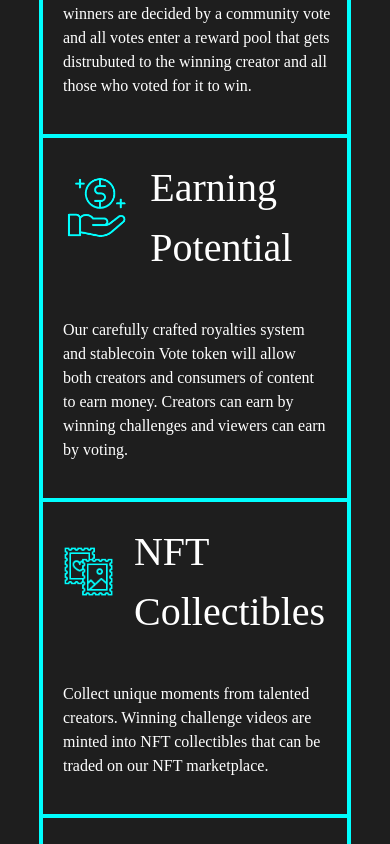
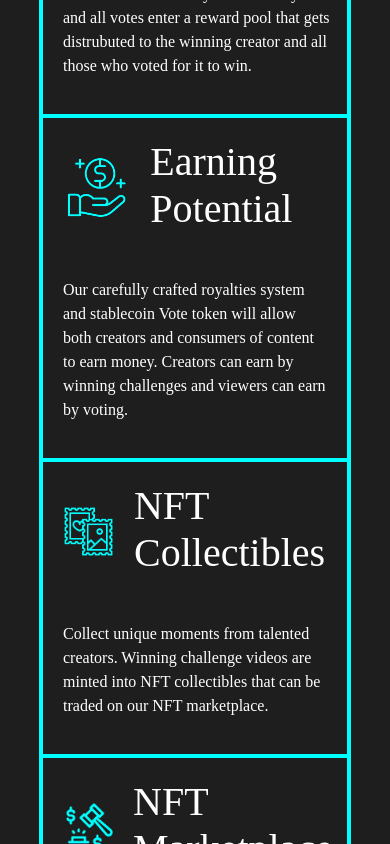
Before and after one commit to Gnorme/AllSkills, a Svelte app: page / in a window 390 px wide. Shown: the part 2300-3144 px from the top of the page. Built offline with nearby package versions, Linux system fonts and the light colour scheme; a web font is replaced by a local one.

Commit message:
Add files via upload

```diff
--- a/src/Content.svelte
+++ b/src/Content.svelte
@@ -5,63 +5,15 @@
     import VoteToken from './VoteToken.svelte';
     import Roadmap from './Roadmap.svelte';
     import Carousel from './Carousel.svelte';
+    import Table from './Table.svelte';
 
-	const images = [
-		{path: 'images/bass.avif', id: 'image1'},
-		{path: 'images/Dunk.avif', id: 'image2'},
-		{path: 'images/skateboard.avif', id: 'image3'},
-		{path: 'images/runner.avif', id: 'image4'},
-		// {path: 'images/image6.jpg', id: 'image6'},
-	]
 </script>
 
-<!--
- <div id="Trailer" class="content">
-    <div class="card"><img src="images/bass.jpg" /></div>
-    <div class="card"><img src="images/Dunk.jpg" /></div>
-    <div class="card"><img src="images/skateboard.jpg" /></div>
-    <div class="card"><img src="images/runner.jpg" /></div>
-</div>
--->
-
-    <Carousel />
-    <!--<Carousel
-        {images}
-        imageWidth={350}
-        imageSpacing={15}
-        controlColor={'white'}
-        controlScale={0.8}
-        displayControls={true}
-        autoplay={true}
-        autoplaySpeed={3000}
-    />-->
-
-
+<Carousel />
 
 <div class="text-content">
     <h2 style="margin-left:7%;">What We Provide</h2>
-    <div class="table-content">
-        <div class="grid-item">
-            <div class="table-icon"><img alt="Handshake" style="width:100%" src="images/handshake.png"></div>
-            <h3>Skills Competition</h3>
-            <p>Using our platform, creators can challenge others using a video showcasing their talents. Challenge winners are decided by a community vote and all votes enter a reward pool that gets distrubuted to the winning creator and all those who voted for it to win.</p>
-        </div>
-        <div class="grid-item">
-            <div class="table-icon"><img alt="Earnings" style="width:100%" src="images/earn.png"></div>
-            <h3>Earning Potential</h3>
-            <p>Our carefully crafted royalties system and stablecoin Vote token will allow both creators and consumers of content to earn money. Creators can earn by winning challenges and viewers can earn by voting.</p>
-        </div>
-        <div class="grid-item">
-            <div class="table-icon"><img alt="Collectibles" style="width:100%" src="images/stamps.png"></div>
-            <h3>NFT Collectibles</h3>
-            <p>Collect unique moments from talented creators. Winning challenge videos are minted into NFT collectibles that can be traded on our NFT marketplace.</p>
-        </div>
-        <div class="grid-item">
-            <div class="table-icon"><img alt="Marketplace" style="width:100%" src="images/auction.png"></div>
-            <h3>NFT Marketplace</h3>
-            <p>Buy and Sell winning challenge moments on our NFT Marketplace to increase your collection. Royalties from collectible sales are distributed to the video creator and voters.</p>
-        </div>
-    </div>
+    <Table />
     <div class="powered-by">
         <h3><span style="color:aqua;">AllSkills</span> is powered by cryptocurrency, using <span style="background-color:aqua; color: rgb(30,30,30);">future-proof blockchain & smart contract technology</span> to connect talented people and audiences, and foster skill development through competition, all while providing <span style="background-color: aqua; color: rgb(30,30,30);">incentives for everyone involved.</h3>
     </div>
@@ -100,31 +52,6 @@
     padding-left:7%;
     padding-right:7%;
 }
-    p {
-        font-size: 1rem;
-        line-height: 1.5rem;
-        font-weight:100;
-        font-family: "BentonSans";
-        padding-top:2.5rem;
-        margin-block-start:0;
-        grid-area: c;
-    }
-    .table-icon {
-        align-items: center;
-        grid-area:a;
-        display:grid;
-        padding-right:2rem;
-    }
-    h3 {
-        font-size: 3rem;
-        line-height: 1.5;
-        margin-top:0;
-        margin-block-start:0;
-        margin-block-end:0;
-        font-weight: 500;
-        font-family: "Oswald";
-        grid-area: b;
-    }
     .powered-by{
         margin-top: 20rem;
         margin-bottom: 20rem;
@@ -132,49 +59,15 @@
         padding-left:7%;
         padding-right:7%;
         text-align: center;
-    }
-    .grid-item{
-        display:grid;
-        grid-template:
-            "a b b"
-            "a c c"
-            "a c c";
-        padding: 2rem;
-        border: 3px solid aqua;
-    }
-    .table-content{
-        display:grid;
-        margin-left:10%;
-        margin-right:10%;
-        margin-top:3rem;
-        margin-bottom:3rem;
-        color: white;
-        border: 3px solid aqua;
-        grid-template-columns: repeat(2,minmax(0,1fr));
+        font-size: 2.5rem;
+        font-family: "Oswald";
     }
     @media screen and (max-width: 820px) {
-        .table-content {
-            display:block;
-            border: 2px solid aqua;
-        }
         h3 {
-            font-size: 2.5rem;
+            font-size: 2.5rem !important;
         }
         h2 {
             text-align:center !important;
-        }
-        .grid-item{
-            grid-template:
-                "a b b"
-                "c c c"
-                "c c c";
-            padding: 1.25rem;
-            border: 2px solid aqua;
-        }
-        .table-icon {
-            padding-right:1.25rem;
-            height:100px;
-            min-width: 50px;
         }
     }
     h2 {
--- /dev/null
+++ b/src/Table.svelte
@@ -0,0 +1,90 @@
+<div class="table-content">
+    <div class="grid-item">
+        <div class="table-icon"><img alt="Handshake" style="width:100%" src="images/handshake.png"></div>
+        <h3>Skills Competition</h3>
+        <p>Using our platform, creators can challenge others using a video showcasing their talents. Challenge winners are decided by a community vote and all votes enter a reward pool that gets distrubuted to the winning creator and all those who voted for it to win.</p>
+    </div>
+    <div class="grid-item">
+        <div class="table-icon"><img alt="Earnings" style="width:100%" src="images/earn.png"></div>
+        <h3>Earning Potential</h3>
+        <p>Our carefully crafted royalties system and stablecoin Vote token will allow both creators and consumers of content to earn money. Creators can earn by winning challenges and viewers can earn by voting.</p>
+    </div>
+    <div class="grid-item">
+        <div class="table-icon"><img alt="Collectibles" style="width:100%" src="images/stamps.png"></div>
+        <h3>NFT Collectibles</h3>
+        <p>Collect unique moments from talented creators. Winning challenge videos are minted into NFT collectibles that can be traded on our NFT marketplace.</p>
+    </div>
+    <div class="grid-item">
+        <div class="table-icon"><img alt="Marketplace" style="width:100%" src="images/auction.png"></div>
+        <h3>NFT Marketplace</h3>
+        <p>Buy and Sell winning challenge moments on our NFT Marketplace to increase your collection. Royalties from collectible sales are distributed to the video creator and voters.</p>
+    </div>
+</div>
+
+<style>
+    @media screen and (max-width: 820px) {
+        .table-content {
+            display:block !important;
+            border: 2px solid aqua !important;
+        }
+        h3 {
+            font-size: 2.5rem !important;
+        }
+        .grid-item{
+            grid-template:
+                "a b b"
+                "c c c"
+                "c c c" !important;
+            padding: 1.25rem !important;
+            border: 2px solid aqua !important;
+        }
+        .table-icon {
+            padding-right:1.25rem !important;
+            height:100px !important;
+            min-width: 50px !important;
+        }
+    }
+    h3 {
+        font-size: 3rem;
+        margin-top:0;
+        margin-block-start:0;
+        margin-block-end:0;
+        font-weight: 500;
+        font-family: "Oswald";
+        grid-area: b;
+    }
+    p {
+        font-size: 1rem;
+        line-height: 1.5rem;
+        font-weight:100;
+        font-family: "BentonSans";
+        padding-top:2.5rem;
+        margin-block-start:0;
+        grid-area: c;
+    }
+    .table-icon {
+        align-items: center;
+        grid-area:a;
+        display:grid;
+        padding-right:2rem;
+    }
+    .grid-item{
+        display:grid;
+        grid-template:
+            "a b b"
+            "a c c"
+            "a c c";
+        padding: 2rem;
+        border: 3px solid aqua;
+    }
+    .table-content{
+        display:grid;
+        margin-left:10%;
+        margin-right:10%;
+        margin-top:3rem;
+        margin-bottom:3rem;
+        color: white;
+        border: 3px solid aqua;
+        grid-template-columns: repeat(2,minmax(0,1fr));
+    }
+</style>
```
